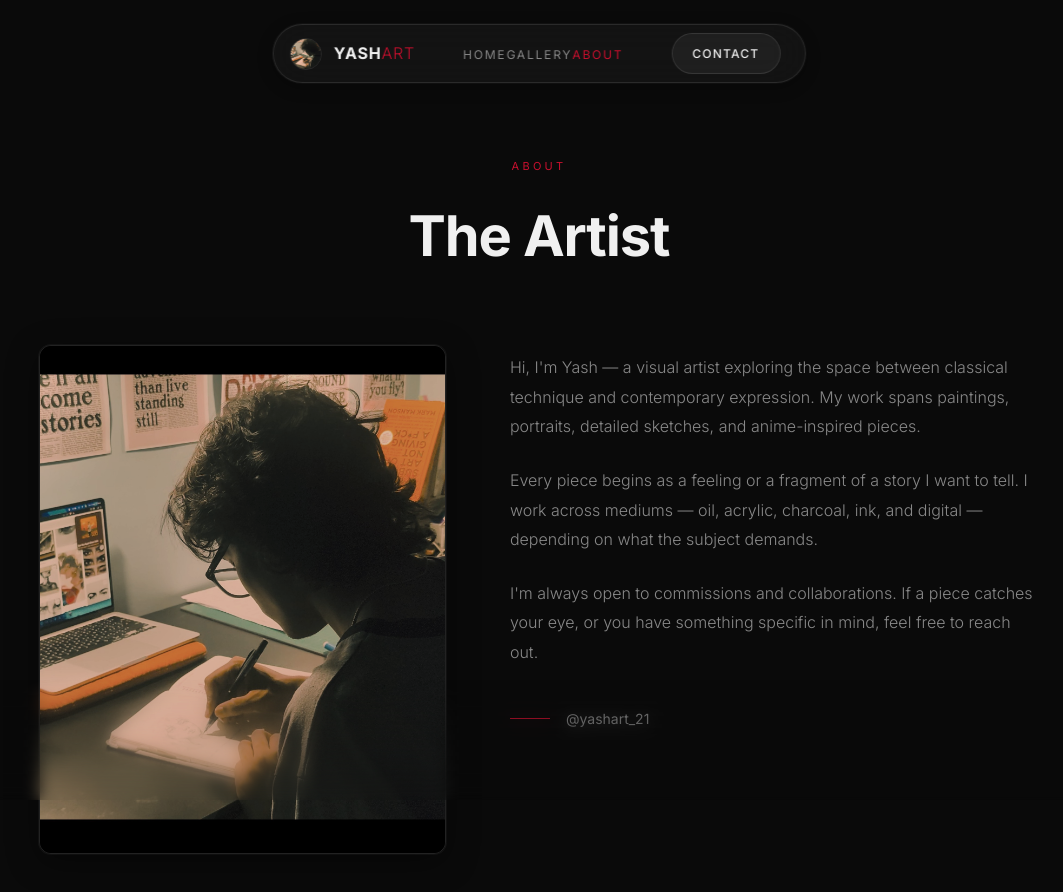
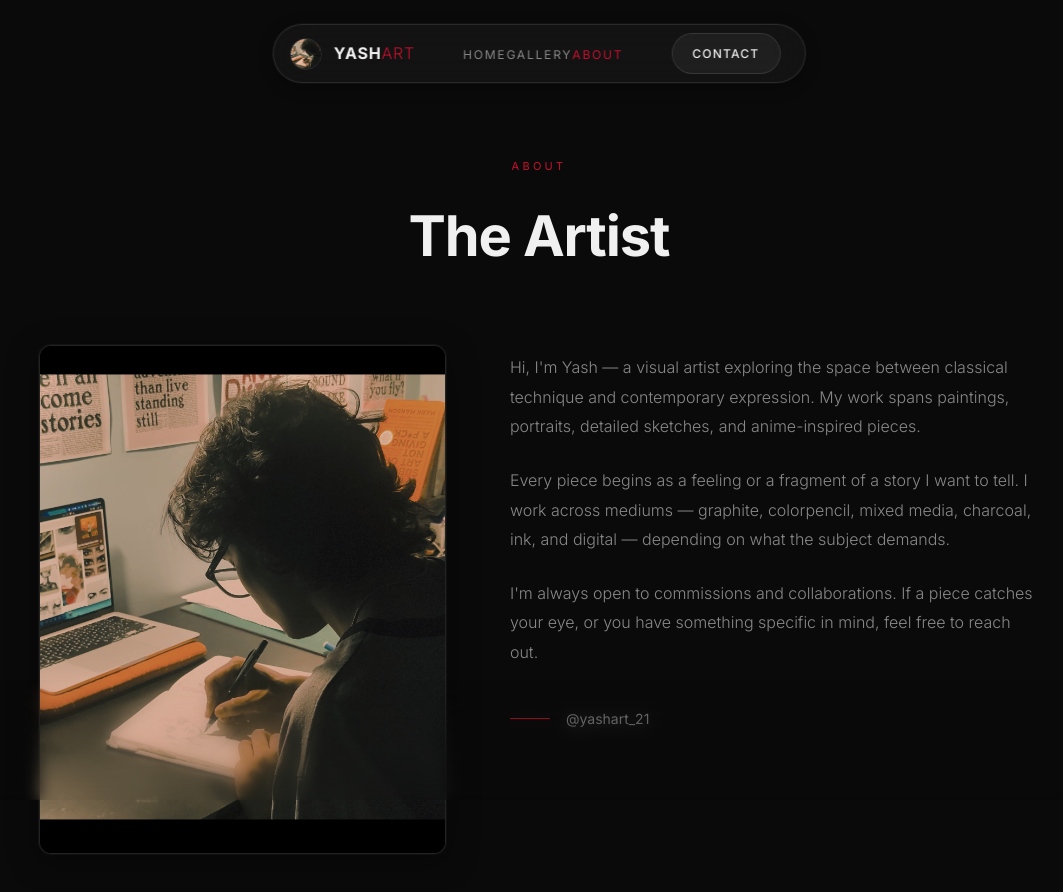
Before and after one commit to yashved-prog/yashart-portfolio, a Next.js app: page /about in a window 1280 px wide. Shown: the top 892 px of the page, without its empty margins (101-1164 px from the left). Built offline with nearby package versions, Linux system fonts and the light colour scheme.

Commit message:
Update about page bio text

```diff
--- a/app/about/page.js
+++ b/app/about/page.js
@@ -63,8 +63,9 @@ export default function AboutPage() {
 
           <p className={`${styles.text} about-reveal`}>
             Every piece begins as a feeling or a fragment of a story I want
-            to tell. I work across mediums — oil, acrylic, charcoal, ink,
-            and digital — depending on what the subject demands.
+            to tell. I work across mediums — graphite, colorpencil, mixed
+            media, charcoal, ink, and digital — depending on what the subject
+            demands.
           </p>
 
           <p className={`${styles.text} about-reveal`}>
```
